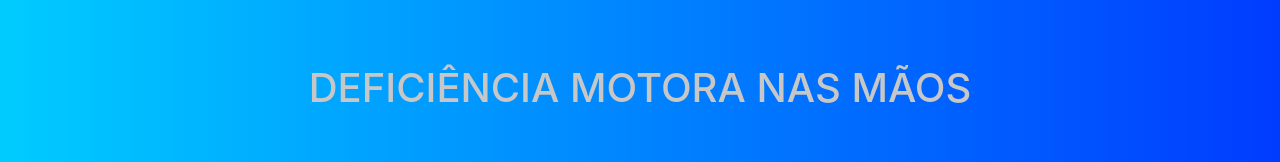
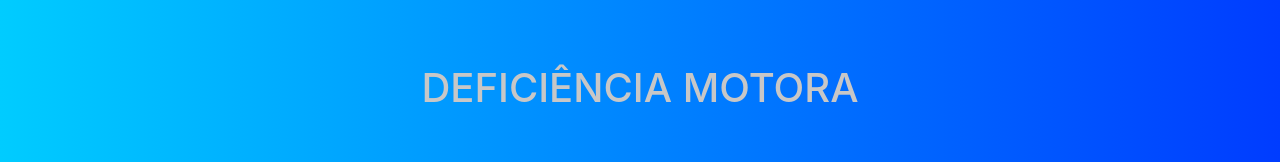
Before and after one commit to senacrs-emti/2022-2M-acessibilidade-06, a plain HTML site: page site pcd/index.html in a window 1280 px wide. Shown: the top 162 px of the page. Drawn offline with nearby package versions, Linux system fonts and the light colour scheme.

Commit message:
Add files via upload

```diff
--- a/site pcd/index.html
+++ b/site pcd/index.html
@@ -11,7 +11,7 @@
 
     <body>
 
-        <h1>DEFICIÊNCIA MOTORA NAS MÃOS</h1>
+        <h1>DEFICIÊNCIA MOTORA</h1>
 
     <div class="box">
         <div class="text">
--- a/site pcd/style.css
+++ b/site pcd/style.css
@@ -19,6 +19,7 @@ body {
 .black a {
     color: rgb(128, 128, 128);
     text-decoration: underline;
+    text-align: 20px;
 }
 
 h1{
```
